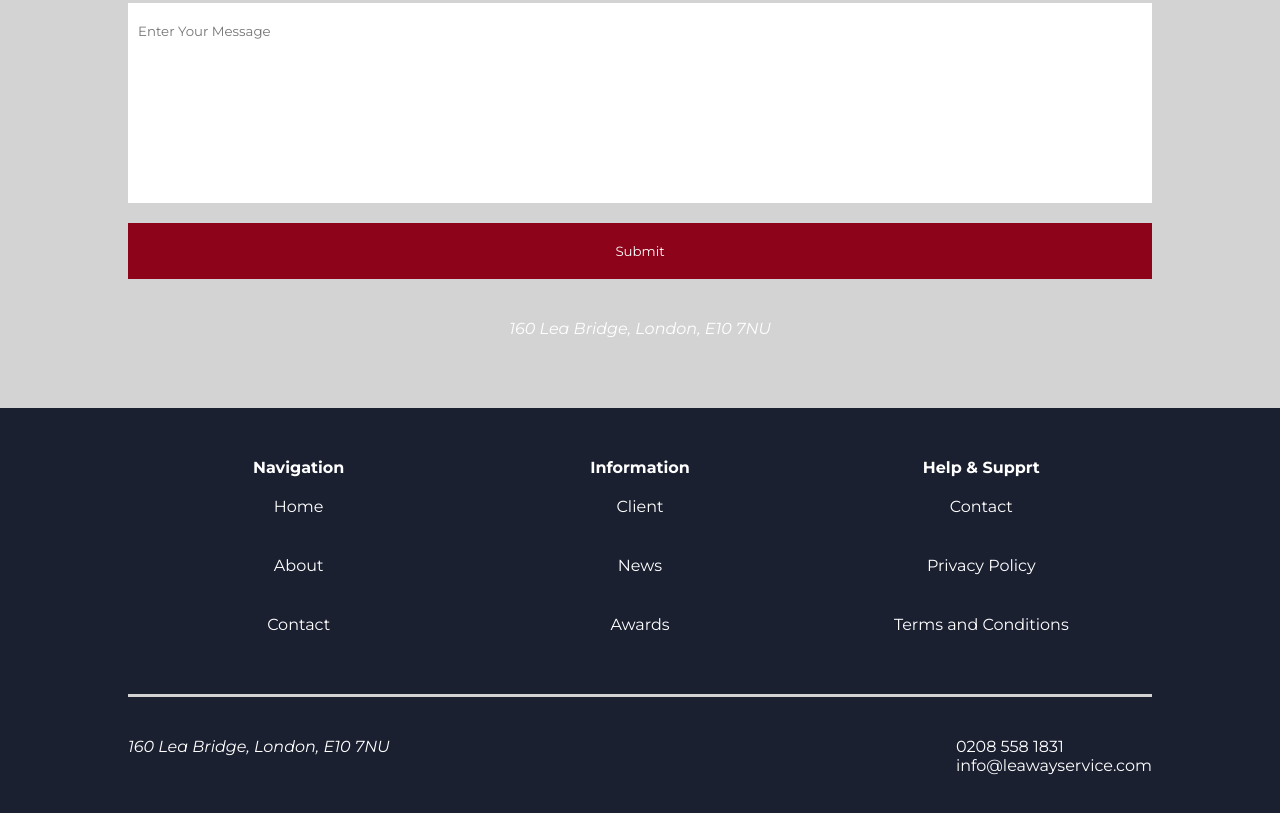
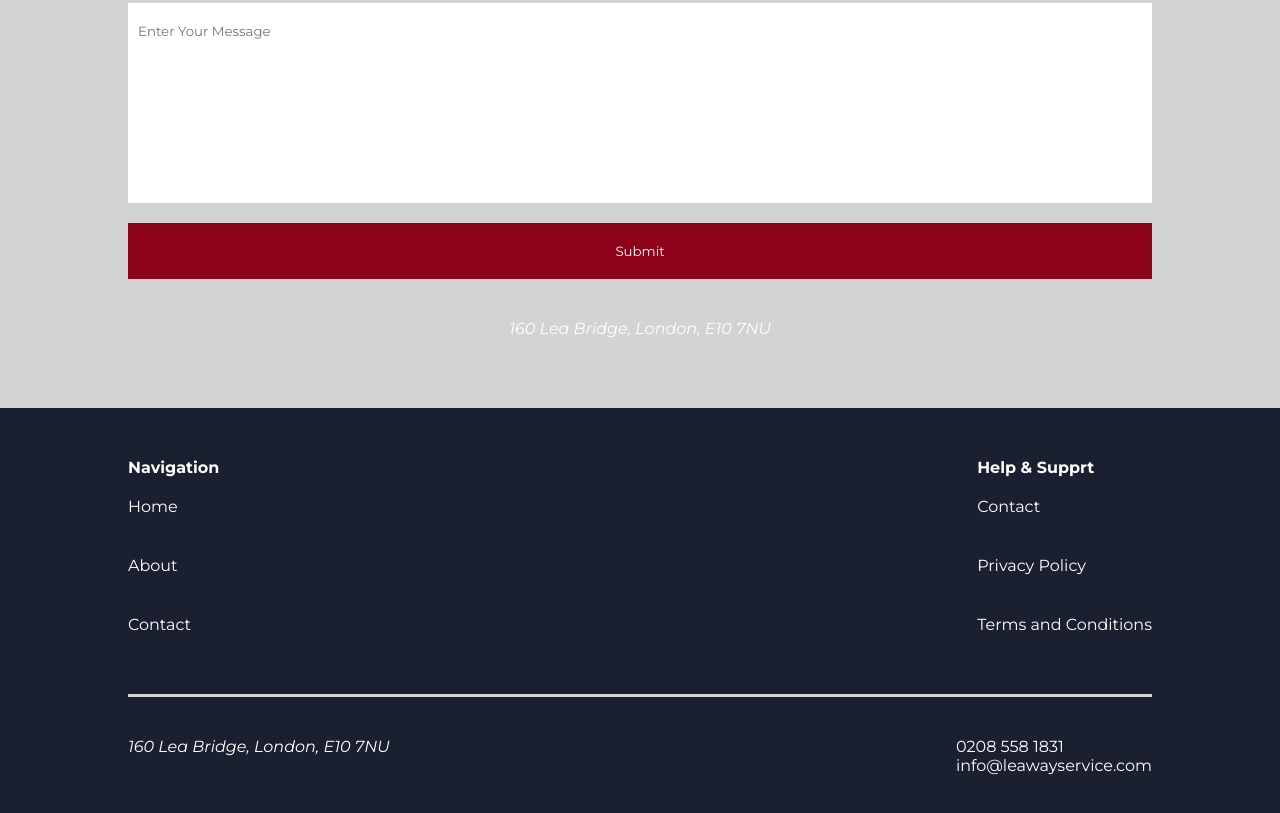
Before and after one commit to opusberedugo/new-leaway, a plain HTML site: page contact.html in a window 1280 px wide. Shown: the part 1045-1858 px from the top of the page. Drawn offline with nearby package versions, Linux system fonts and the light colour scheme.

Commit message:
Footer and About Page Correction

```diff
--- a/contact.html
+++ b/contact.html
@@ -89,29 +89,22 @@ https://cdn.jsdelivr.net/npm/owl.carousel@2.3.4/dist/assets/owl.carousel.min.css
   </main>
 
   <footer>
-    <div class="grid">
+    <div class="flex">
       <div>
         <h4>Navigation</h4>
         <ul>
-          <li><a href="./index.html">Home</a></li>
-          <li><a href="./about.html">About</a></li>
-          <li><a href="./contact.html">Contact</a></li>
+          <li><a href="">Home</a></li>
+          <li><a href="">About</a></li>
+          <li><a href="">Contact</a></li>
         </ul>
       </div>
-      <div>
-        <h4>Information</h4>
-        <ul>
-          <li><a href="#">Client</a></li>
-          <li><a href="#">News</a></li>
-          <li><a href="#">Awards</a></li>
-        </ul>
-      </div>
+
       <div>
         <h4>Help & Supprt</h4>
         <ul>
-          <li><a href="./contact.html">Contact</a></li>
-          <li><a href="#">Privacy Policy</a></li>
-          <li><a href="#">Terms and Conditions</a></li>
+          <li><a href="">Contact</a></li>
+          <li><a href="">Privacy Policy</a></li>
+          <li><a href="">Terms and Conditions</a></li>
         </ul>
       </div>
     </div>
--- a/scss/main.scss
+++ b/scss/main.scss
@@ -316,6 +316,13 @@ footer {
 
   a {
     color: inherit;
+    // padding: 2px 0;
+    display: block;
+    width: fit-content;
+    border-bottom:0 solid white ;
+    &:hover{
+      border-bottom:3px solid white;
+    }
 
   }
 
```
Also changed, not shown: about.html (+10 -19 lines), index.html (+3 -10 lines), css/main.css, 2 other files.
